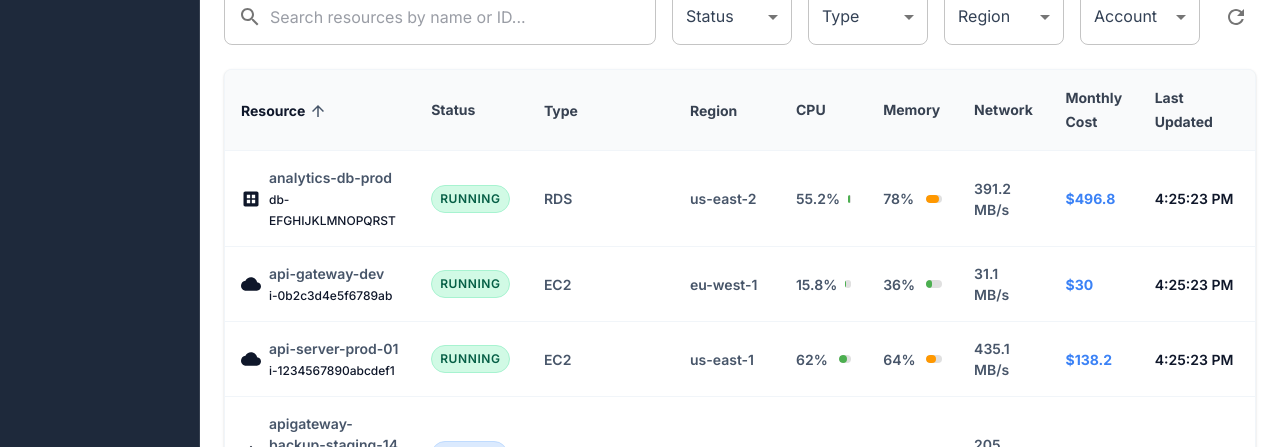
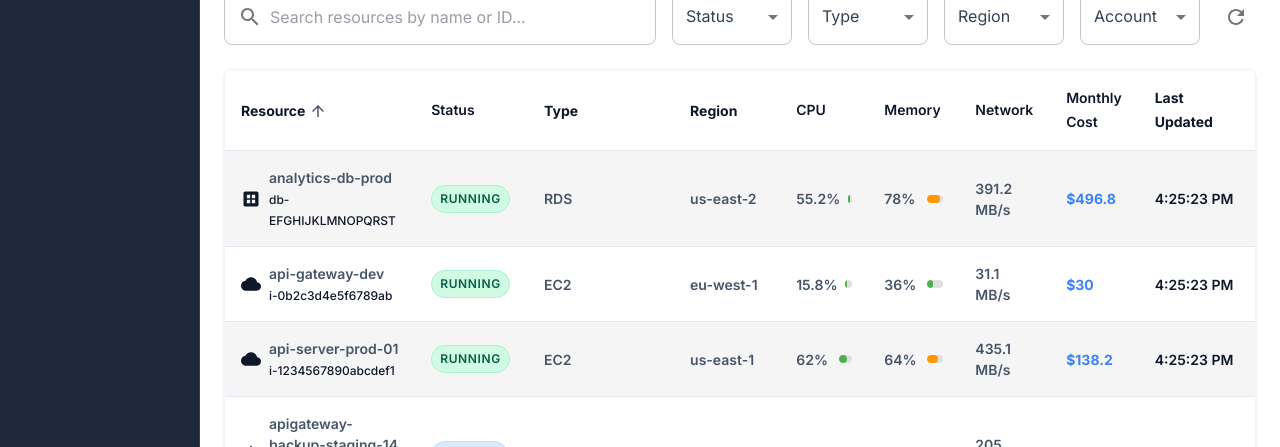
Before and after one commit to vka007/montyCloudPulse, a React (Vite) app: page /inventory in a window 1280 px wide. Shown: the part 319-766 px from the top of the page. Built offline with nearby package versions, Linux system fonts and the light colour scheme.

Commit message:
dark mode color fixes

```diff
--- a/src/components/composite/ResourceTable/ResourceTable.styles.ts
+++ b/src/components/composite/ResourceTable/ResourceTable.styles.ts
@@ -21,9 +21,6 @@ export const resourceTableStyles = {
   },
   filterSelect: {
     minWidth: 120,
-  },
-  tableContainer: {
-    mt: 2,
   },
   metricCell: {
     display: 'flex',
@@ -54,4 +51,36 @@ export const resourceTableStyles = {
     color: 'text.secondary',
     fontSize: '0.875rem',
   },
+  tableContainer: {
+    mt: 2,
+    '& .MuiTableContainer-root': {
+      backgroundColor: 'background.paper',
+      border: '1px solid',
+      borderColor: 'divider',
+      borderRadius: 2,
+    },
+  },
+  tableHeader: {
+    backgroundColor: 'background.paper',
+    '& .MuiTableCell-head': {
+      backgroundColor: 'background.paper',
+      color: 'text.primary',
+      fontWeight: 600,
+      borderBottom: '1px solid',
+      borderBottomColor: 'divider',
+    },
+  },
+  tableRow: {
+    '&:nth-of-type(odd)': {
+      backgroundColor: 'action.hover',
+    },
+    '&:hover': {
+      backgroundColor: 'action.selected',
+    },
+    '& .MuiTableCell-root': {
+      borderBottom: '1px solid',
+      borderBottomColor: 'divider',
+      color: 'text.primary',
+    },
+  },
 };
--- a/src/components/composite/ResourceTable/ResourceTable.tsx
+++ b/src/components/composite/ResourceTable/ResourceTable.tsx
@@ -200,7 +200,7 @@ export const ResourceTable: React.FC = () => {
         <Grid item xs={12} sm={6} md={2.4}>
           <Card sx={{
             height: 160,
-            background: 'white',
+            background: 'background.paper',
             color: 'text.primary',
             position: 'relative',
             overflow: 'hidden',
@@ -259,7 +259,7 @@ export const ResourceTable: React.FC = () => {
         <Grid item xs={12} sm={6} md={2.4}>
           <Card sx={{
             height: 160,
-            background: 'white',
+            background: 'background.paper',
             color: 'text.primary',
             position: 'relative',
             overflow: 'hidden',
@@ -321,7 +321,7 @@ export const ResourceTable: React.FC = () => {
         <Grid item xs={12} sm={6} md={2.4}>
           <Card sx={{
             height: 160,
-            background: 'white',
+            background: 'background.paper',
             color: 'text.primary',
             position: 'relative',
             overflow: 'hidden',
@@ -406,7 +406,7 @@ export const ResourceTable: React.FC = () => {
         <Grid item xs={12} sm={6} md={2.4}>
           <Card sx={{
             height: 160,
-            background: 'white',
+            background: 'background.paper',
             color: 'text.primary',
             position: 'relative',
             overflow: 'hidden',
@@ -491,7 +491,7 @@ export const ResourceTable: React.FC = () => {
         <Grid item xs={12} sm={6} md={2.4}>
           <Card sx={{
             height: 160,
-            background: 'white',
+            background: 'background.paper',
             color: 'text.primary',
             position: 'relative',
             overflow: 'hidden',
@@ -642,7 +642,7 @@ export const ResourceTable: React.FC = () => {
       {/* Resource Table */}
       <TableContainer component={Paper} sx={resourceTableStyles.tableContainer}>
         <Table>
-          <TableHead>
+          <TableHead sx={resourceTableStyles.tableHeader}>
             <TableRow>
               <TableCell sx={{ fontWeight: 700, fontSize: '0.875rem', width: '200px', maxWidth: '200px' }}>
                 <TableSortLabel
@@ -693,7 +693,7 @@ export const ResourceTable: React.FC = () => {
           </TableHead>
           <TableBody>
             {filteredResources.map((resource) => (
-              <TableRow key={resource.id} hover>
+              <TableRow key={resource.id} hover sx={resourceTableStyles.tableRow}>
                 <TableCell>
                   <Box sx={{ display: 'flex', alignItems: 'center', gap: 1 }}>
                     {getResourceIcon(resource.type)}
--- a/src/components/composite/ResponsiveDashboard/ResponsiveDashboard.styles.ts
+++ b/src/components/composite/ResponsiveDashboard/ResponsiveDashboard.styles.ts
@@ -24,7 +24,7 @@ export const responsiveDashboardStyles = {
   container: {
     py: 3,
     px: { xs: 2, sm: 3 },
-    backgroundColor: '#ffffff',
+    backgroundColor: 'background.default',
     minHeight: '100vh',
   },
   loadingBar: {
@@ -40,10 +40,10 @@ export const responsiveDashboardStyles = {
     justifyContent: 'space-between',
     mb: 3,
     p: 2,
-    backgroundColor: '#ffffff',
+    backgroundColor: 'background.paper',
     borderRadius: 2,
     border: '1px solid',
-    borderColor: '#e5e7eb',
+    borderColor: 'divider',
     boxShadow: '0 1px 3px rgba(0, 0, 0, 0.1)',
   },
   controls: {
@@ -78,9 +78,9 @@ export const responsiveDashboardStyles = {
     height: '100%',
     display: 'flex',
     flexDirection: 'column',
-    backgroundColor: '#ffffff',
+    backgroundColor: 'background.paper',
     border: '1px solid',
-    borderColor: '#e5e7eb',
+    borderColor: 'divider',
     boxShadow: '0 1px 3px rgba(0, 0, 0, 0.1)',
     transition: 'all 0.3s ease-in-out',
     '&:hover': {
@@ -92,9 +92,9 @@ export const responsiveDashboardStyles = {
     p: 3,
     borderRadius: 2,
     height: '100%',
-    backgroundColor: '#ffffff',
+    backgroundColor: 'background.paper',
     border: '1px solid',
-    borderColor: '#e5e7eb',
+    borderColor: 'divider',
     boxShadow: '0 1px 3px rgba(0, 0, 0, 0.1)',
     transition: 'all 0.3s ease-in-out',
     '&:hover': {
```
